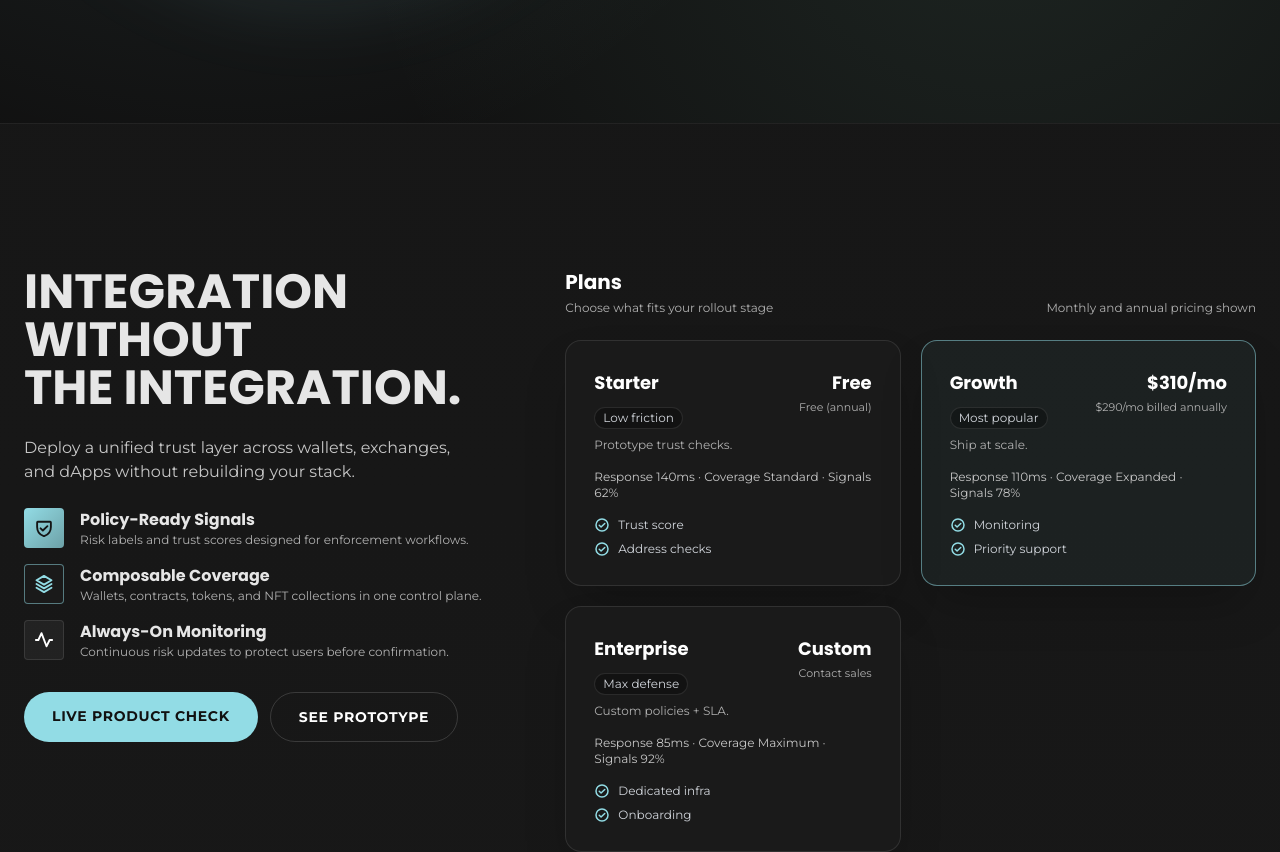
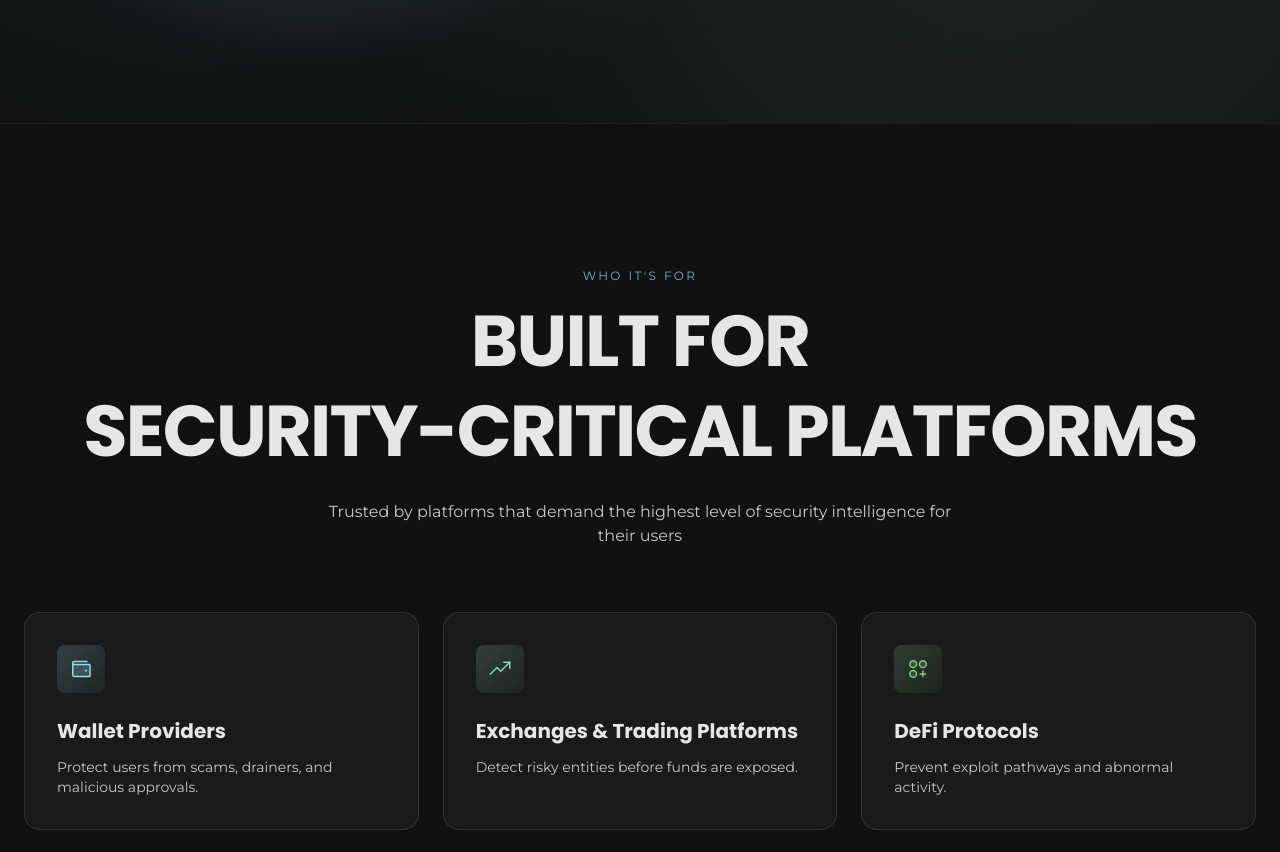
Before and after one commit to realshahriya/CENCERA, a Next.js app: page / in a window 1280 px wide. Shown: the part 3320-4172 px from the top of the page. Built offline with nearby package versions, Linux system fonts and the light colour scheme; no server answers.

Commit message:
feat: create initial home page by assembling core section components.

```diff
--- a/src/app/page.tsx
+++ b/src/app/page.tsx
@@ -3,7 +3,6 @@ import Hero from "../components/Hero";
 import Features from "../components/Features";
 import TrustPipeline from "../components/TrustPipeline";
 import DarkForest from "../components/DarkForest";
-import Integration from "../components/Integration";
 import Roadmap from "../components/Roadmap";
 import Faq from "../components/Faq";
 import NetworkStats from "../components/NetworkStats";
@@ -18,7 +17,6 @@ export default function Home() {
       <Features />
       <TrustPipeline />
       <DarkForest />
-      <Integration />
       <WhoItsFor />
       <Roadmap />
       <Faq />
```
